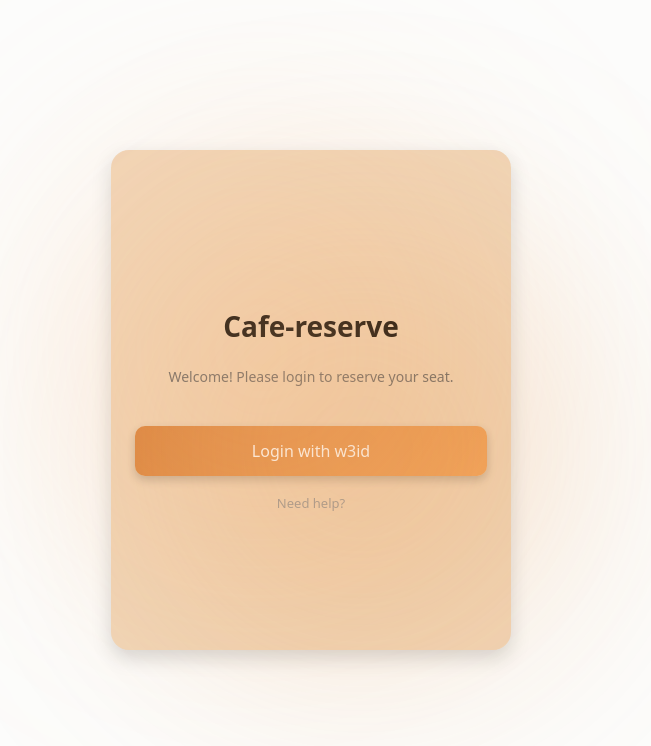
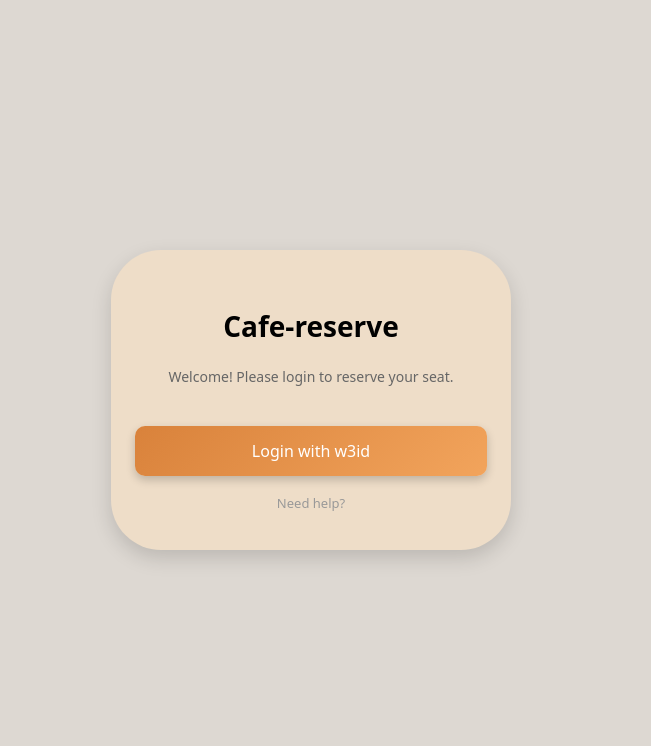
Before and after one commit to Amogh5678/Cafeteria, a React (Vite) app in the folder frontend/: page / in a window 1280 px wide. Shown: the top 746 px of the page, without its empty margins (329-980 px from the left). Built offline with nearby package versions, Linux system fonts and the light colour scheme; no server answers.

Commit message:
color changes

```diff
--- a/frontend/src/index.css
+++ b/frontend/src/index.css
@@ -9,56 +9,26 @@
 body {
   margin: 0;
   min-height: 100vh;
+  background: #ddd8d2;
   display: flex;
   justify-content: center;
   align-items: center;
-  background: #fcfcfb;
-  overflow: hidden;
 }
-
-body::before,
-body::after {
-  content: "";
-  position: absolute;
-  width: 400px;
-  height: 400px;
-  background: rgba(227, 139, 58, 0.25);
-  border-radius: 50%;
-  filter: blur(120px);
-  animation: float 10s ease-in-out infinite;
-}
-
-body::after {
-  animation-delay: -5s;
-  background: rgba(255, 200, 150, 0.25);
-}
-
-@keyframes float {
-  0% {
-    transform: translate(-50px, -50px);
-  }
-  50% {
-    transform: translate(50px, 50px);
-  }
-  100% {
-    transform: translate(-50px, -50px);
-  }
-}
-
 
 /* -------- Login Card -------- */
 .login-card {
   width: 400px;
-  height: 500px;
-  background: #f1d6b8;
-  border-radius: 18px;
+  height: 300px;
+  background: #eeddc8;
+  border-radius: 50px;
   box-shadow: 0 8px 20px rgba(0, 0, 0, 0.15);
   padding: 40px 24px;
   text-align: center;
   display: flex;
   flex-direction: column;
   justify-content: center;
-  box-shadow: #e0a566;
+  box-shadow: #1b1a1a;
+
 }
 
 /* -------- Title -------- */
```
